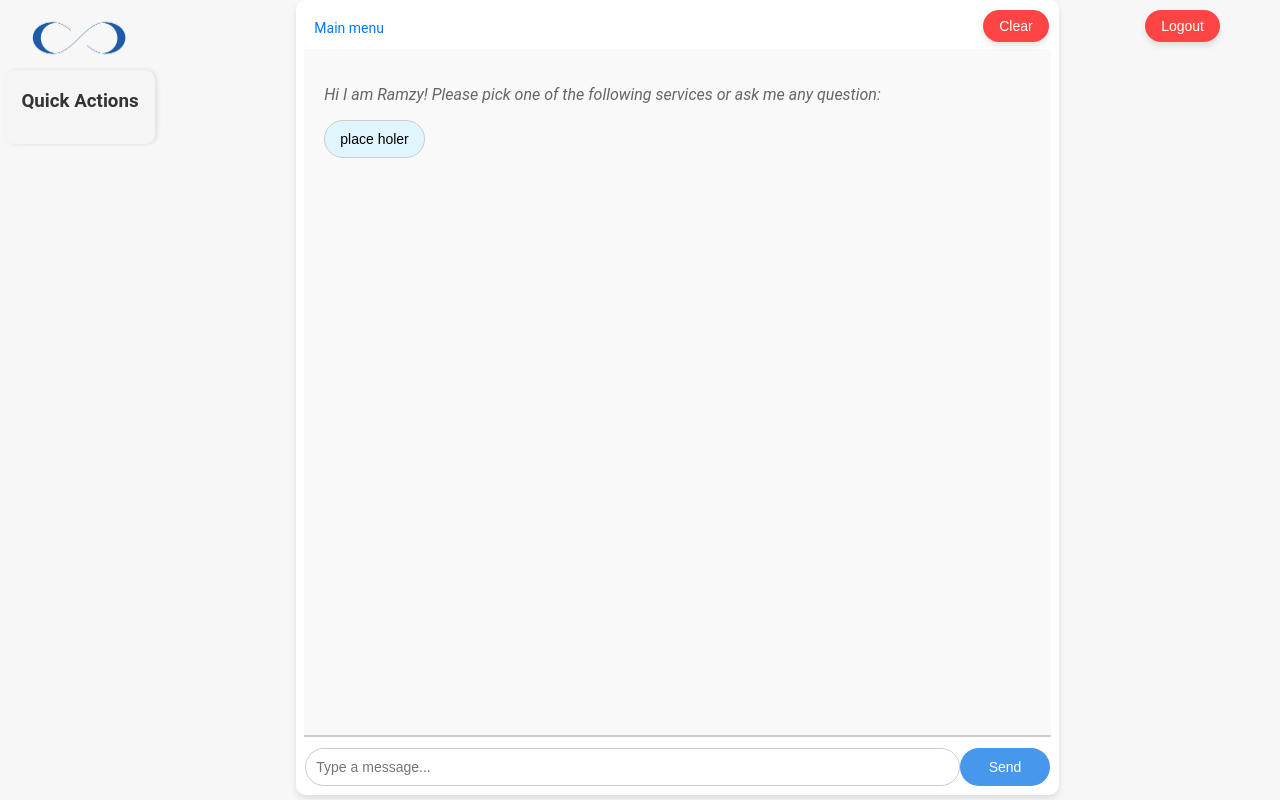
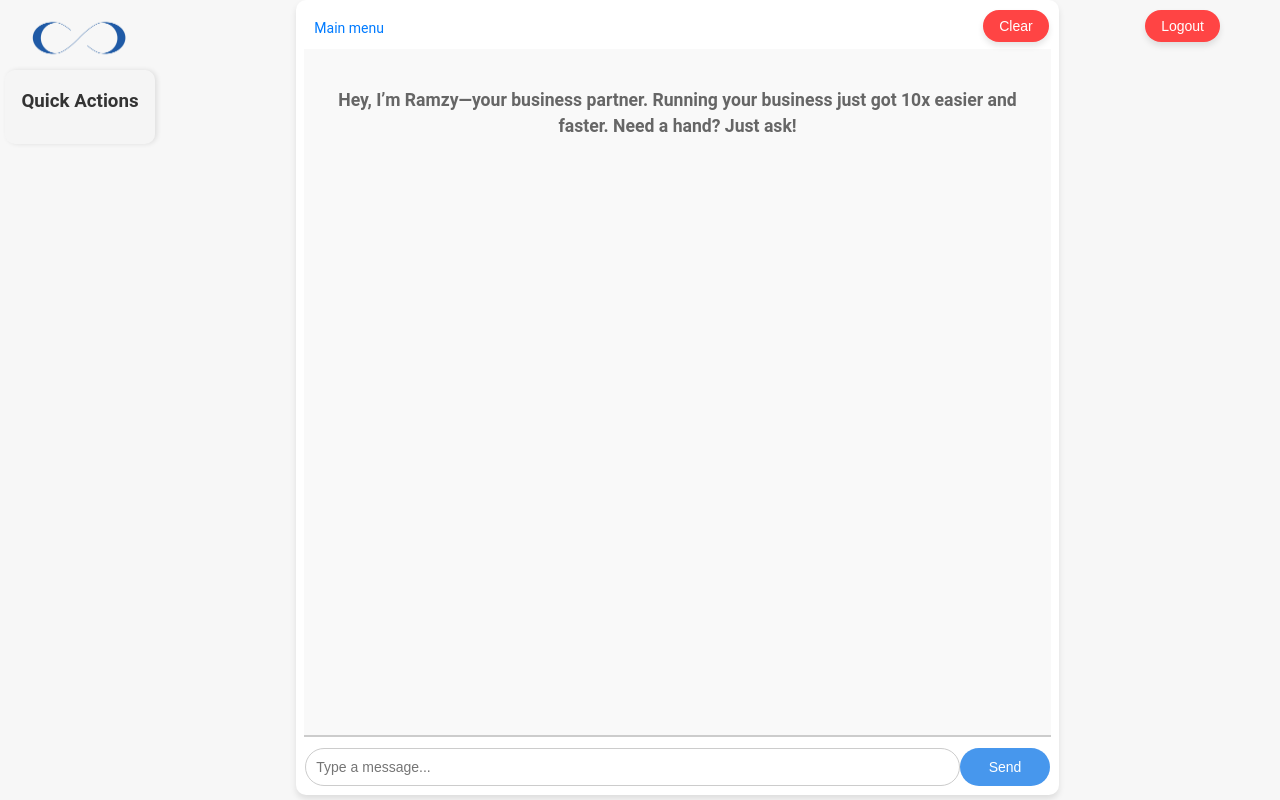
Before and after one commit to omaranwar1/Agent, a Flask app: template templates/index.html in a window 1280 px wide. Run offline with Flask 3, Linux system fonts and the light colour scheme; the template is opened without the code that fills it, so the values that code supplies are empty.

Commit message:
final update

```diff
--- a/templates/index.html
+++ b/templates/index.html
@@ -95,8 +95,14 @@
 
     .greeting-message {
         color: #666;
-        font-style: italic;
-    }
+        font-weight: 600; /* Semi-bold */
+        font-size: 1.1em;
+        text-align: center;
+        max-width: 800px;
+        margin: 10px auto;
+        line-height: 1.5;
+    }
+
 
     .input-container {
         display: flex;
@@ -283,6 +289,17 @@
       border-bottom: 1px solid;
       border-image: linear-gradient(to right, #90cdf4, #bee3f8) 1;
     }
+
+    .bot-message .header-4 {
+        font-size: 1.1em;
+        font-weight: 600;
+        color: #2d3748;
+        margin: 12px 0 6px 0;
+        padding-bottom: 3px;
+        border-bottom: 1px solid;
+        border-image: linear-gradient(to right, #bee3f8, #ebf8ff) 1;
+    }
+
 
     /* Adjust horizontal rule spacing */
     .bot-message .horizontal-rule {
@@ -887,9 +904,9 @@
             <div id="breadcrumbs"></div>
             <div id="chat-box">
                 <div id="greeting" class="greeting-message">
-                    <p>Hi I am Ramzy! Please pick one of the following services or ask me any question:</p>
+                    <p>Hey, I’m Ramzy—your business partner. Running your business just got 10x easier and faster. Need a hand? Just ask!</p>
                     <div id="service-buttons">
-                        <button onclick="handleServiceClick('place holer')">place holer</button>
+                        <!--<button onclick="handleServiceClick('place holer')">place holer</button>-->
                     </div>
                 </div>
             </div>
@@ -1319,6 +1336,11 @@
             type: 'header-3',
             content: trimmedLine.substring(4)
           });
+        } else if (trimmedLine.startsWith('#### ')) {
+          processedLines.push({
+            type: 'header-4',
+            content: trimmedLine.substring(5)
+          });
         }
         // Handle horizontal rules
         else if (trimmedLine === '---' || trimmedLine === '***' || trimmedLine === '___') {
@@ -1395,6 +1417,9 @@
                 break;
               case 'header-3':
                 messageDiv.innerHTML += `<div class="header-3">${line.content}</div>`;
+                break;
+              case 'header-4':
+                messageDiv.innerHTML += `<div class="header-4">${line.content}</div>`;
                 break;
               case 'horizontal-rule':
                 messageDiv.innerHTML += `<hr class="horizontal-rule">`;
@@ -1453,9 +1478,9 @@
               greeting.id = 'greeting';
               greeting.className = 'greeting-message';
               greeting.innerHTML = `
-                  <p>Hi I am Ramzy! Please pick one of the following services or ask me any question:</p>
+                  <p> Hey, I’m Ramzy—your business partner. Running your business just got 10x easier and faster. Need a hand? Just ask!</p>
                   <div id="service-buttons">
-                      <button onclick="handleServiceClick('Place holder')">place holder</button>
+                      <!--<button onclick="handleServiceClick('Place holder')">place holder</button>-->
                   </div>
               `;
               chatBox.appendChild(greeting);
```
